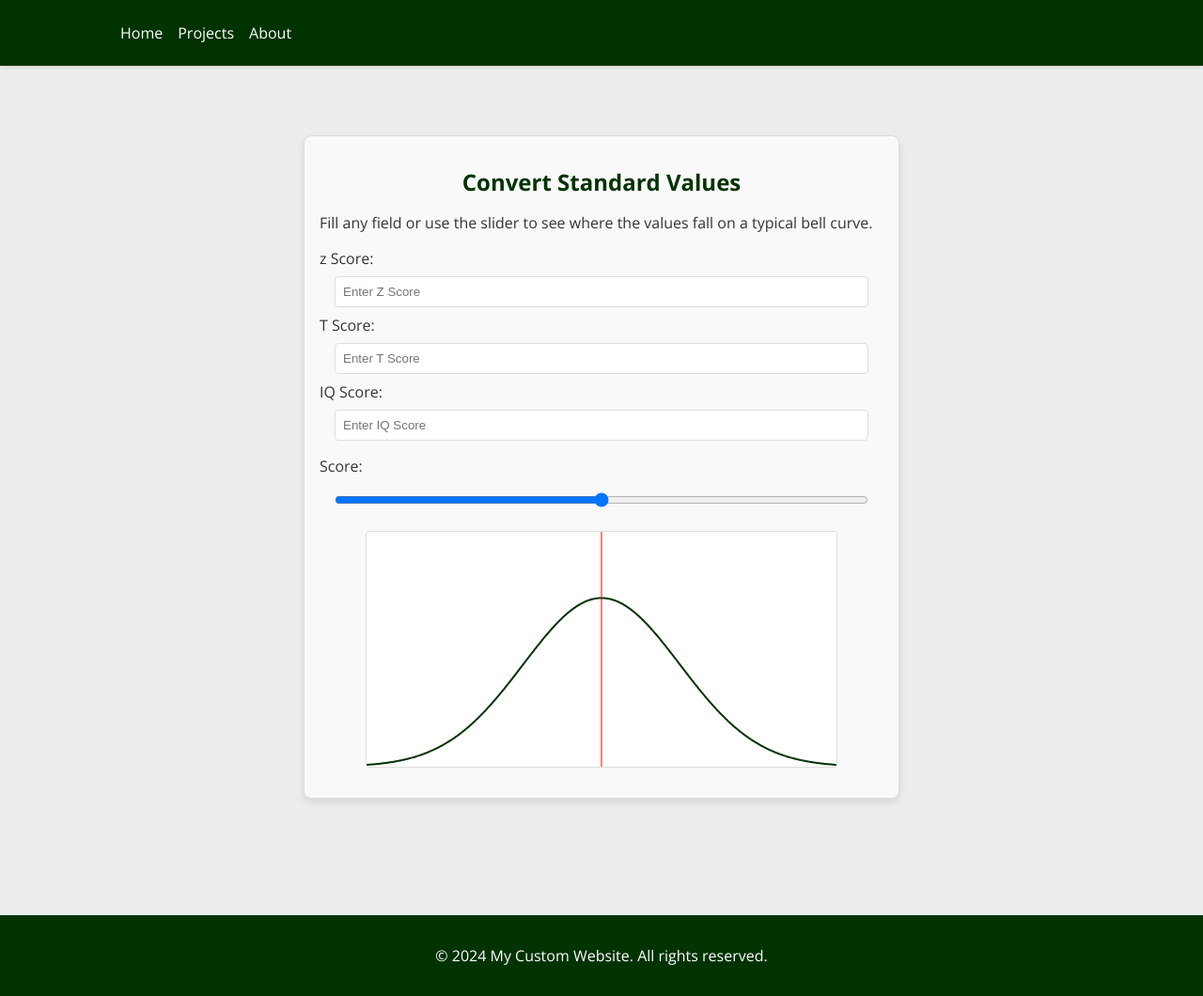
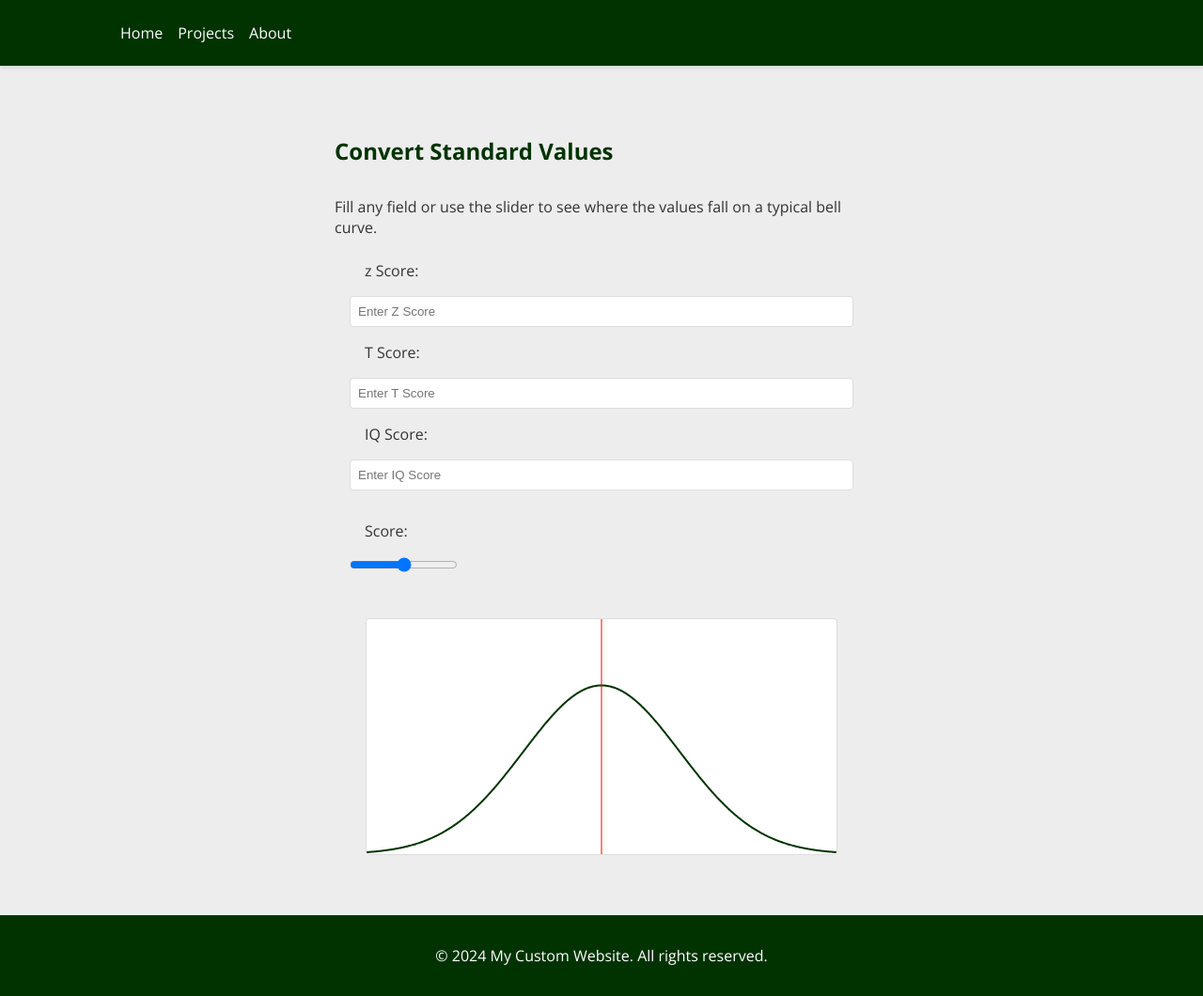
Before and after one commit to schminho/schminho.github.io, a Jekyll site: the page built from projects/convert-standard-values.md, in a window 1280 px wide and 1060 px high. Shown: the whole window at 94% size. Built offline with Jekyll 4.4.1, drawn with Linux system fonts in a browser that asks for light colours.

Commit message:
Update style.css

```diff
--- a/assets/css/style.css
+++ b/assets/css/style.css
@@ -252,29 +252,41 @@
     text-align: center;
 }
 
+/* General input and slider styles */
 #converter-app input,
 #converter-app input[type="range"] {
     width: calc(100% - 2rem); /* Full width minus padding */
-    margin: 0.5rem auto; /* Centered vertically with spacing */
-    padding: 0.5rem; /* Add padding inside the input fields */
+    margin: 0.5rem auto; /* Vertical spacing */
+    padding: 0.5rem; /* Internal padding for inputs */
     border: 1px solid #ddd;
     border-radius: 4px;
     display: block; /* Ensure inputs stack vertically */
-    box-sizing: border-box; /* Include padding in the element's dimensions */
+    box-sizing: border-box; /* Include padding in the width */
+}
+
+/* Align labels with input fields */
+#converter-app label {
+    display: block; /* Ensure labels are on their own line */
+    margin: 0.5rem auto; /* Match spacing with inputs */
+    padding-left: 1rem; /* Align labels to match input padding */
+    text-align: left; /* Align text to the left */
+    width: calc(100% - 2rem); /* Match input field width */
+    box-sizing: border-box; /* Consistent box model */
+}
+
+/* Ensure consistent alignment in Safari (mobile) */
+#converter-app {
+    display: flex;
+    flex-direction: column;
+    align-items: flex-start; /* Align items to the left */
+    padding: 1rem; /* Add padding around the container */
+    max-width: 600px; /* Limit container width */
+    margin: 0 auto; /* Center the container */
+    box-sizing: border-box; /* Include padding in dimensions */
 }
 
 #slider-container {
     margin: 1rem 0;
-}
-
-#converter-app {
-    max-width: 600px; /* Constrain the app width */
-    margin: 2rem auto; /* Center the app */
-    padding: 1rem;
-    background-color: #f9f9f9;
-    border: 1px solid #ddd;
-    border-radius: 8px;
-    box-shadow: 0 4px 8px rgba(0, 0, 0, 0.1);
 }
 
 #bell-curve {
```
